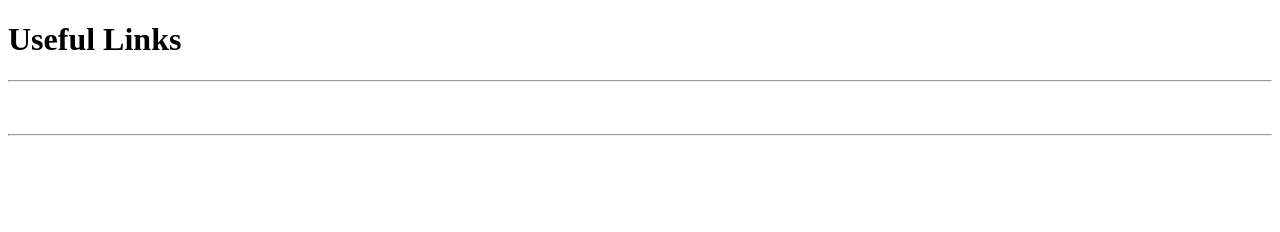
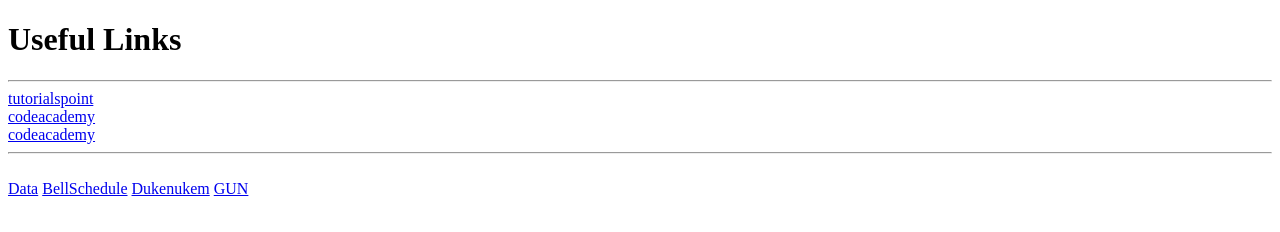
Before and after one commit to abids6/Web-Development, a plain HTML site: page WDLesson1_3Practical/index.html in a window 1280 px wide. Drawn offline with Linux system fonts and the light colour scheme.

Commit message:
Update 1.3 pratical

```diff
--- a/WDLesson1_3Practical/index.html
+++ b/WDLesson1_3Practical/index.html
@@ -18,25 +18,25 @@
     <!-- Challenge 2: Add a horizontal rule underneath. -->
    <hr>
     <!-- Challenge 3: Create a link to https://www.tutorialspoint.com/ -->
-      <a href="https://www.tutorialspoint.com"</a>
+      <a href="https://www.tutorialspoint.com">tutorialspoint</a>
     <!-- Challenge 4: Add a break to skip down to the next line -->
      <br>
     <!-- Challenge 5: Create a link to https://www.codecademy.com/ -->
-      <a href=" https://www.codecademy.com"</a>
+      <a href=" https://www.codecademy.com">codeacademy</a>
     <!-- Challenge 6: Add a break to skip down to the next line -->
      <br>
     <!-- Challenge 7: Create a link to  https://www.codecademy.com/ -->
-    <a href=" https://www.codecademy.com"</a>
+    <a href=" https://www.codecademy.com">codeacademy</a>
     <!-- Challenge 8: Add a horizontal rule and break -->
   <hr> <br>
     <!-- Example of link to an internal sources
       <a href="resources/dukenukem.jpg"> Duke Nukem </a> <br>
     -->
     <!-- Challenge 9: Create links for the rest of the items located in resources -->
-      <a href="resources/311Data.js"</a>
-      <a href="resources/BellSchedule.pdf"</a>
-      <a href="resources/dukenukem.jpg"</a>
-      <a href="resources/GUN.WAV"</a>
+      <a href="resources/311Data.js">Data</a>
+      <a href="resources/BellSchedule.pdf">BellSchedule</a>
+      <a href="resources/dukenukem.jpg">Dukenukem</a>
+      <a href="resources/GUN.WAV">GUN</a>
     <!-- Challenge Bonus: Create links to your Lesson 1 and Lesson 2 Activities.  Hint: Use the same link that you posted in Google Classroom for the submission of each Lesson Activity -->
   </body>
 </html>
```
